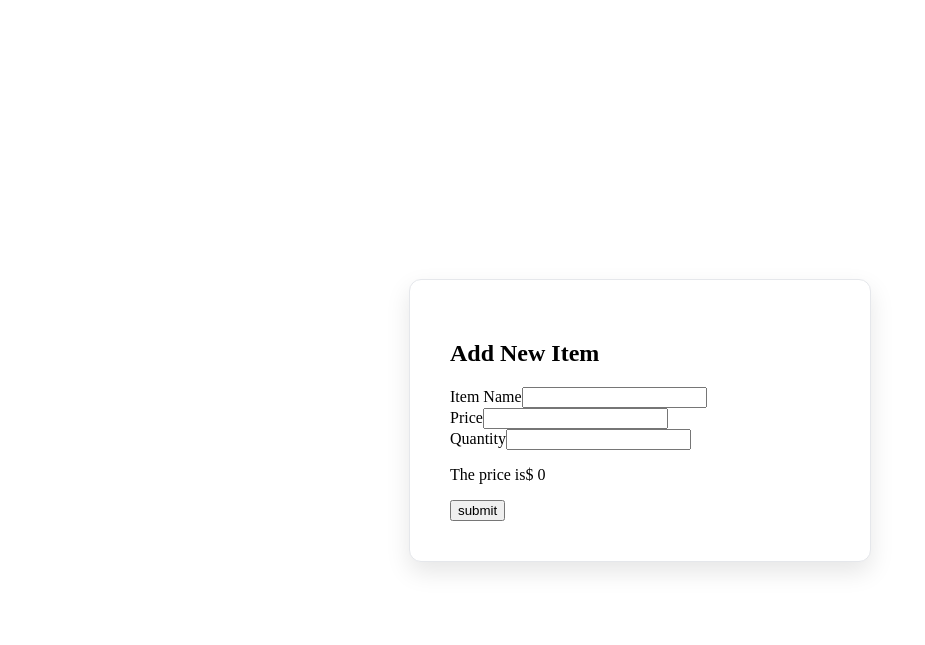
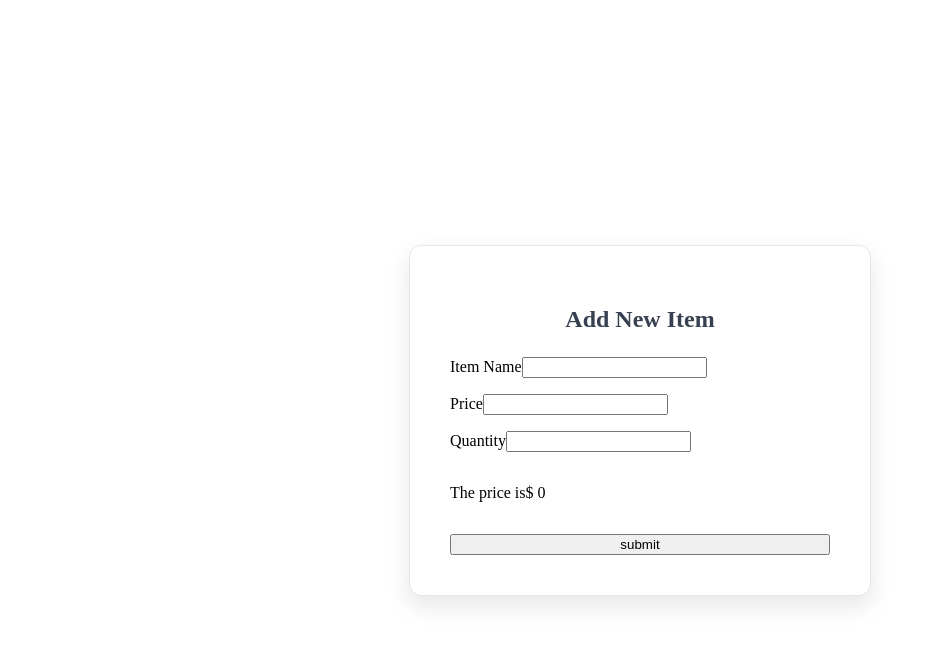
Before and after one commit to georgewakhu270/shopping-list-html, a plain HTML site: page index.html in a window 1280 px wide. Shown: the part 79-724 px from the top of the page, without its empty margins (0-925 px from the left). Drawn offline with Linux system fonts and the light colour scheme.

Commit message:
added form

```diff
--- a/static/css/style.css
+++ b/static/css/style.css
@@ -1,2 +1,2 @@
-.div-border{background:#fff;border:1px solid #e5e7eb;border-radius:12px;box-shadow:0 10px 25px #0000001a;max-width:380px;padding:40px;width:100%}.form-div{align-items:center;display:flex;justify-content:center;margin:0;min-height:100vh;padding:20px}
-/*# sourceMappingURL=main.9bcbd37d.css.map*/
+.div-border{background:#fff;border:1px solid #e5e7eb;border-radius:12px;box-shadow:0 10px 25px #0000001a;max-width:380px;padding:40px;width:100%}.div-border h2{color:#374151;font-size:1.5rem;font-weight:700;margin-bottom:24px;text-align:center}.div-border form{display:flex;flex-direction:column;gap:16px}.form-div{align-items:center;display:flex;justify-content:center;margin:0;min-height:100vh;padding:20px}
+/*# sourceMappingURL=main.1dc94ac6.css.map*/
```
